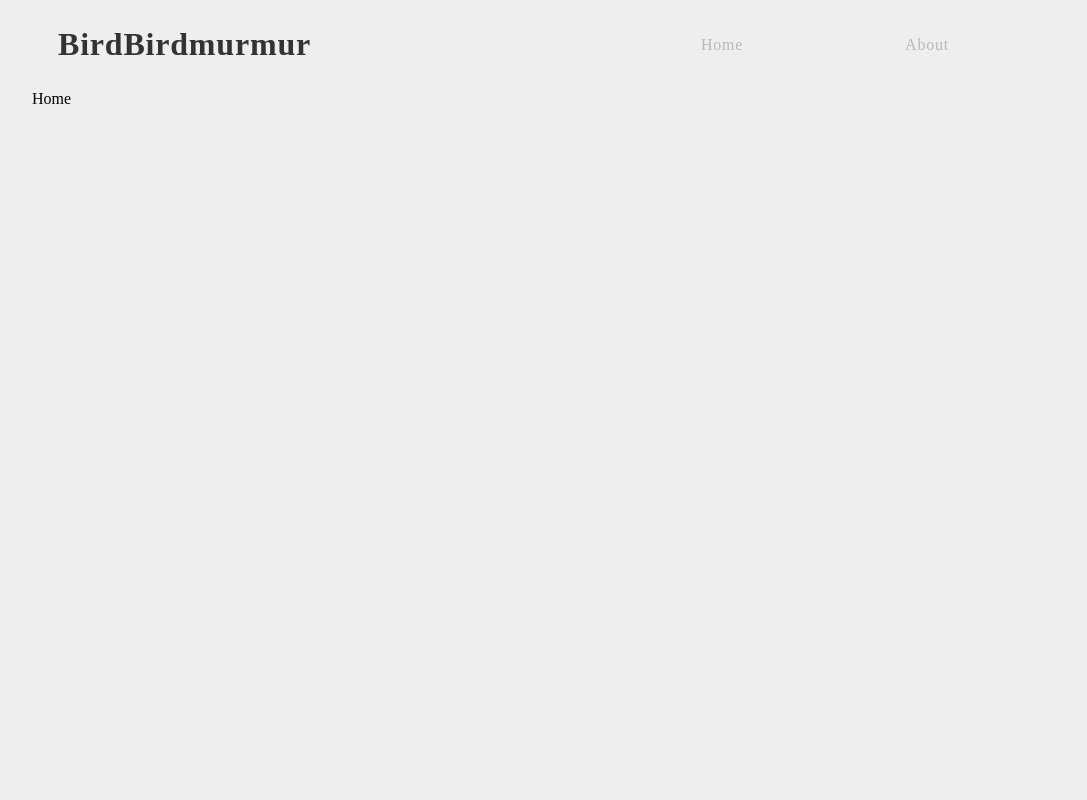
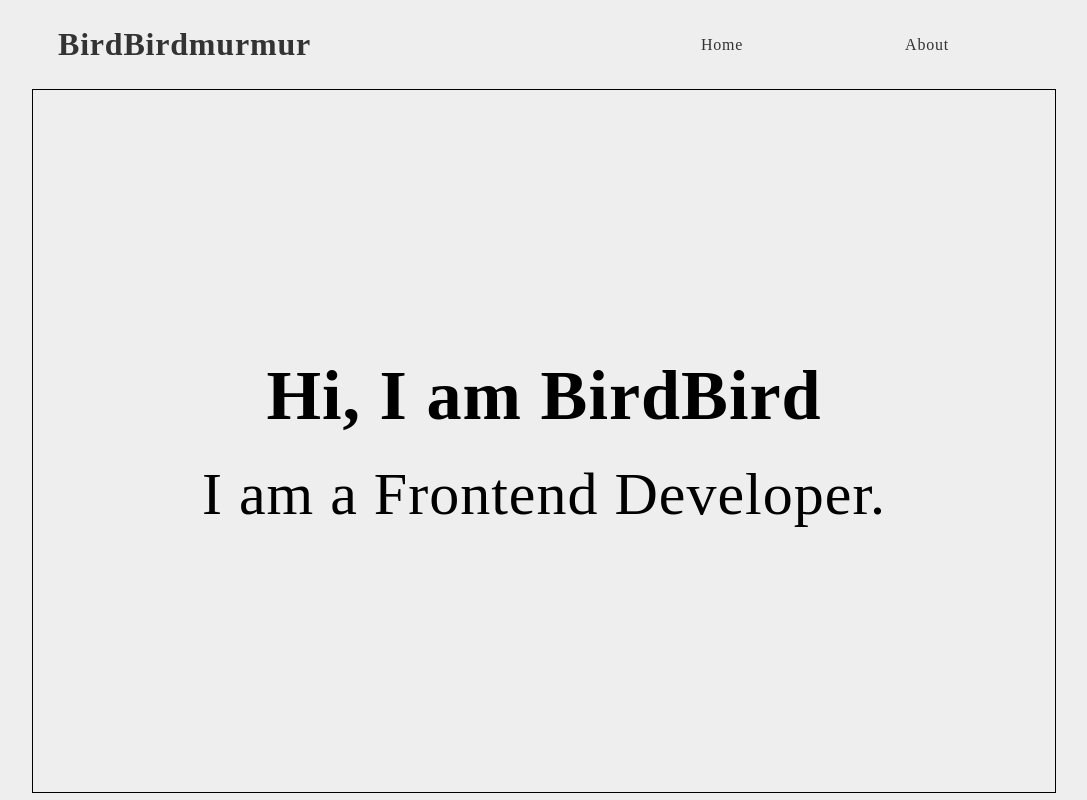
Before and after one commit to birdbirdmurmur/BB-Blog, a React (Vite) app: page / in a window 1280 px wide. Shown: the whole page, without its empty margins (96-1183 px from the left). Built offline with nearby package versions, Linux system fonts and the light colour scheme.

Commit message:
feat: add Home.jsx

```diff
--- a/src/App.css
+++ b/src/App.css
@@ -13,6 +13,13 @@ body {
 
 a {
     text-decoration: none;
+    color: #333333;
+    letter-spacing: 0.8px;
+    transition: 0.42s;
+}
+
+a:hover {
+    color: #999999;
 }
 
 /* ---------- Header ---------- */
@@ -30,11 +37,6 @@ a {
     padding: 5px;
 }
 
-.logo a {
-    color: #333;
-    letter-spacing: 0.8px;
-}
-
 .menu {
     width: 420px;
     display: flex;
@@ -42,10 +44,21 @@ a {
     align-items: center;
     padding: 5px;
 }
+/* ---------- Header ---------- */
 
-.menu a {
-    color: #88888888;
-    padding: 10px 20px;
-    letter-spacing: 0.8px;
+/* ---------- Home ---------- */
+.home {
+    display: flex;
+    width: 100%;
+    height: 88vh;
+    border: 1px solid #000;
 }
-/* ---------- Header ---------- */
+
+.homeContainer {
+    margin: auto;
+    text-align: center;
+    font-size: 60px;
+    letter-spacing: 1px;
+    line-height: 1.5;
+}
+/* ---------- Home ---------- */
--- a/src/components/home/Home.jsx
+++ b/src/components/home/Home.jsx
@@ -2,6 +2,13 @@ import React from 'react'
 
 export const Home = () => {
     return (
-        <>Home</>
+        <>
+            <section className="home">
+                <div className='homeContainer'>
+                    <h3>Hi, I am BirdBird</h3>
+                    <p>I am a Frontend Developer.</p>
+                </div>
+            </section>
+        </>
     )
 }
```
